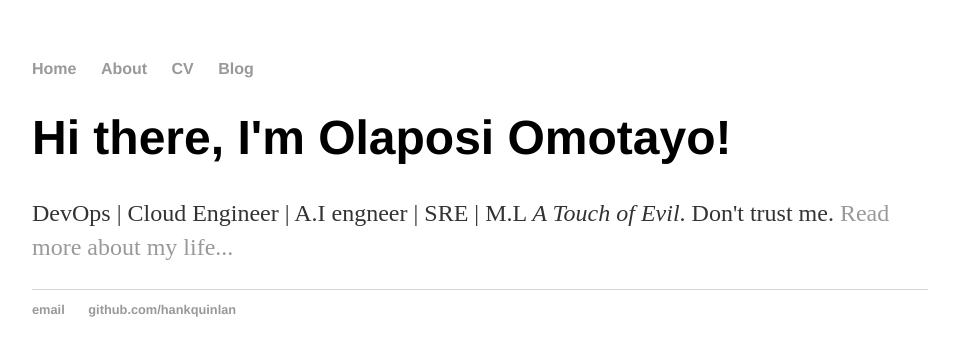
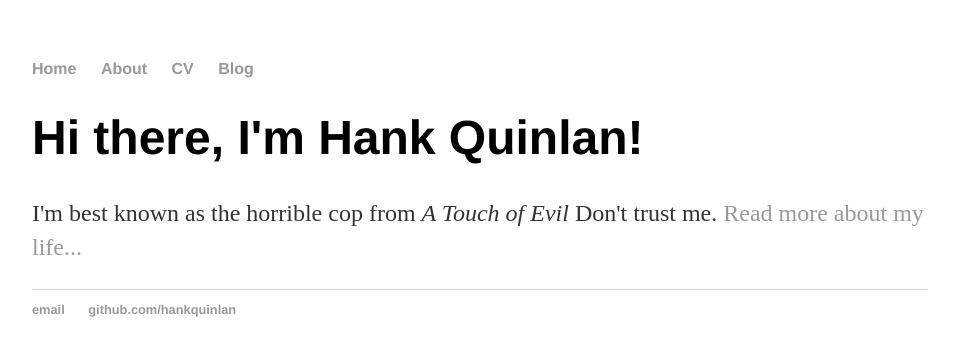
Before and after one commit to Digital-sam/Digital-sam.github.io, a Jekyll site: the page index.html, which Jekyll copies as it is, in a window 1280 px wide. Shown: the top 356 px of the page, without its empty margins (160-1115 px from the left). Built offline with Jekyll 4.4.1, drawn with Linux system fonts in a browser that asks for light colours.

Commit message:
Update index.html

```diff
--- a/index.html
+++ b/index.html
@@ -1,9 +1,30 @@
----
-layout: default
-title: Hank Quinlan, Horrible Cop
----
-
-		<div class="blurb">
-			<h1>Hi there, I'm Olaposi Omotayo!</h1>
-			<p>DevOps | Cloud Engineer | A.I engneer | SRE | M.L <em>A Touch of Evil</em>. Don't trust me. <a href="/about">Read more about my life...</a></p>
-		</div>
+<!DOCTYPE html>
+<html>
+	<head>
+		<title>Hank Quinlan, Horrible Cop</title>
+		<!-- link to main stylesheet -->
+		<link rel="stylesheet" type="text/css" href="/css/main.css">
+	</head>
+	<body>
+		<nav>
+    		<ul>
+        		<li><a href="/">Home</a></li>
+	        	<li><a href="/about">About</a></li>
+        		<li><a href="/cv">CV</a></li>
+        		<li><a href="/blog">Blog</a></li>
+    		</ul>
+		</nav>
+		<div class="container">
+    		<div class="blurb">
+        		<h1>Hi there, I'm Hank Quinlan!</h1>
+				<p>I'm best known as the horrible cop from <em>A Touch of Evil</em> Don't trust me. <a href="/about">Read more about my life...</a></p>
+    		</div><!-- /.blurb -->
+		</div><!-- /.container -->
+		<footer>
+    		<ul>
+        		<li><a href="mailto:hankquinlanhub@gmail.com">email</a></li>
+        		<li><a href="https://github.com/hankquinlan">github.com/hankquinlan</a></li>
+			</ul>
+		</footer>
+	</body>
+</html>
```
